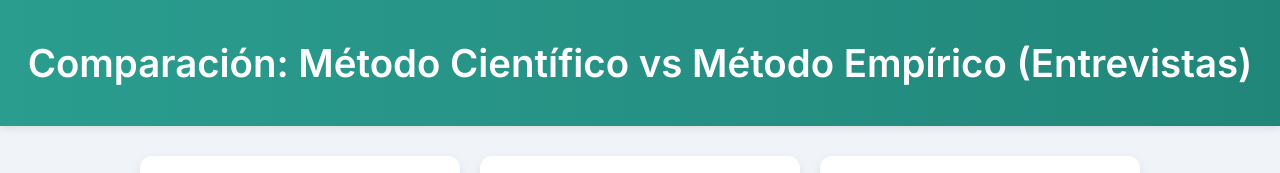
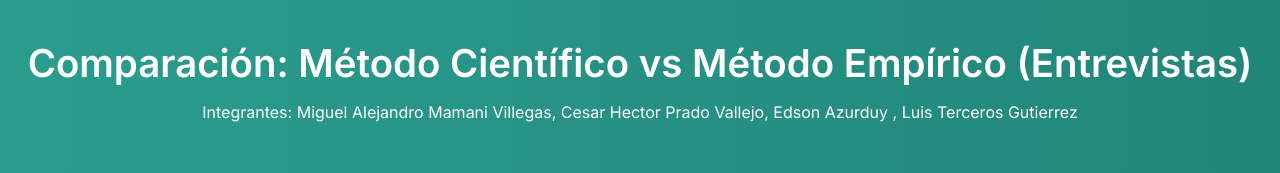
Before and after one commit to AleMicky/metodos, a plain HTML site: page index.html in a window 1280 px wide. Shown: the top 173 px of the page. Drawn offline with Linux system fonts and the light colour scheme.

Commit message:
Initial commit

```diff
--- a/index.html
+++ b/index.html
@@ -101,6 +101,7 @@
 <body>
   <header>
     <h1>Comparación: Método Científico vs Método Empírico (Entrevistas)</h1>
+    <p>Integrantes: Miguel Alejandro Mamani Villegas, Cesar Hector Prado Vallejo, Edson Azurduy , Luis Terceros Gutierrez </p>
   </header>
 
   <div class="concept-map" id="mapa-conceptual">
```
